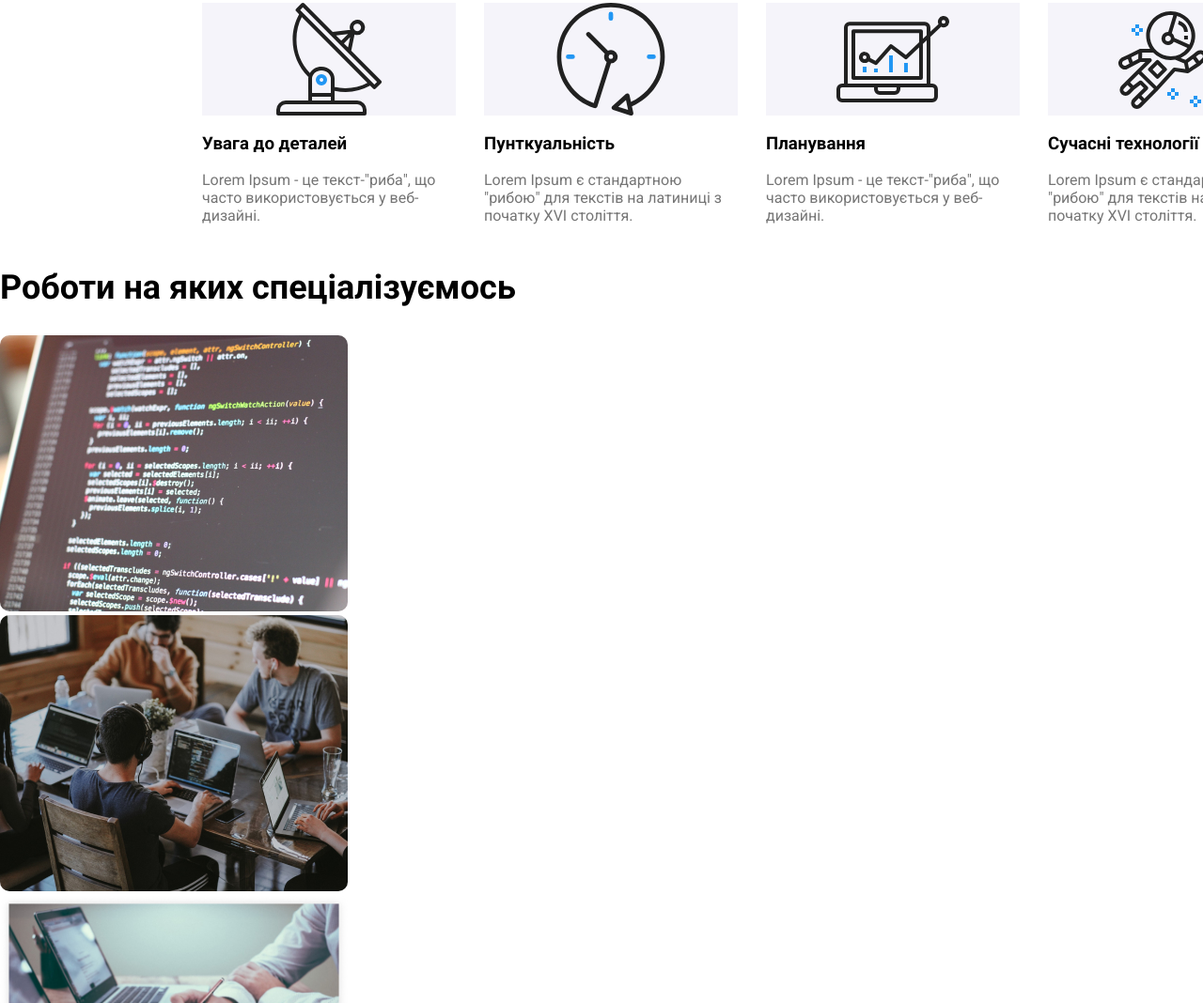
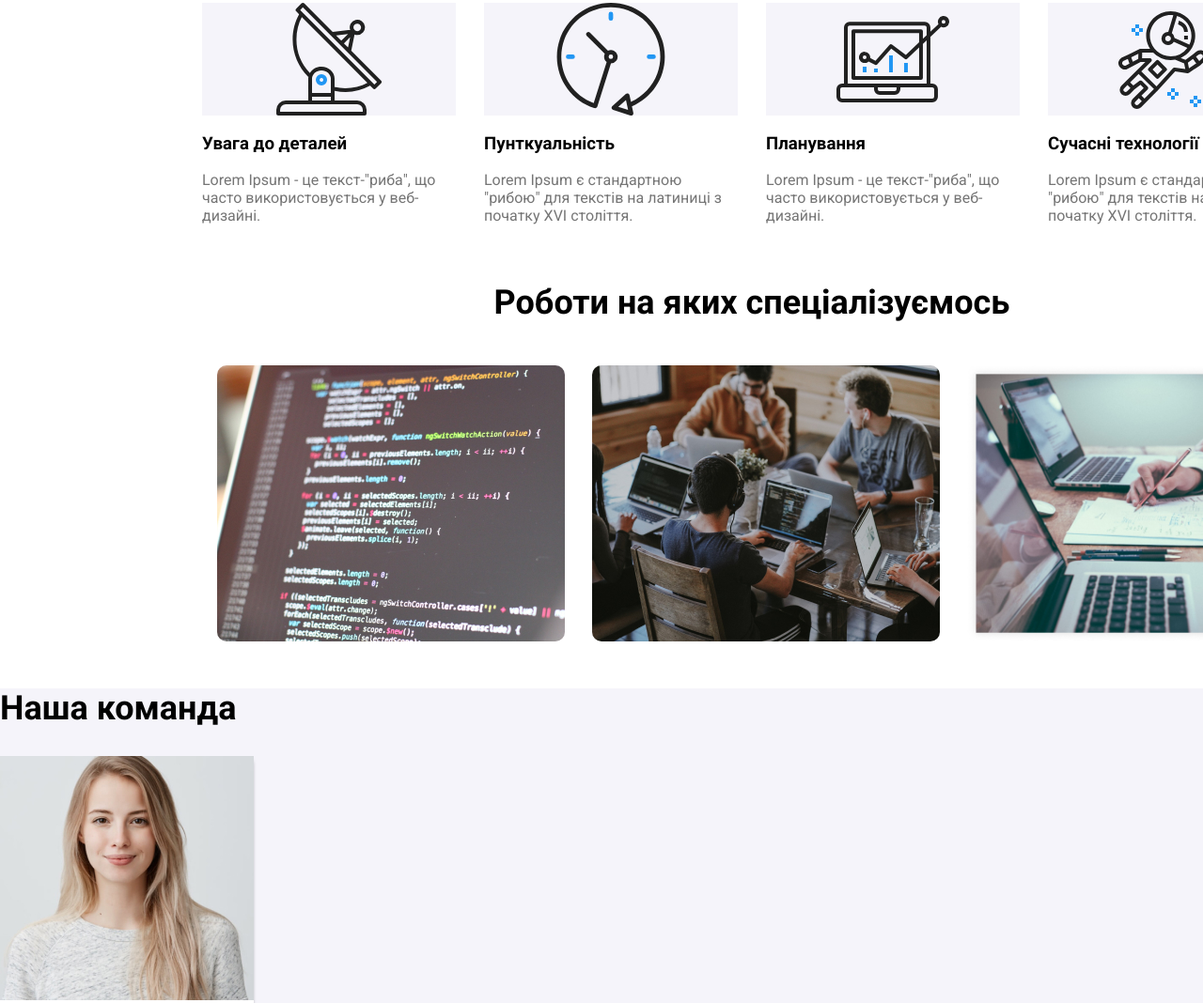
Before and after one commit to SolonetsMykhailo/wt-markup-03, a plain HTML site: page index.html in a window 1280 px wide. Shown: the part 721-1789 px from the top of the page at 94% size. Drawn offline with Linux system fonts and the light colour scheme.

Commit message:
work
end section about work

```diff
--- a/css/style.css
+++ b/css/style.css
@@ -116,9 +116,20 @@ header nav ul li:hover{
     color: var(--grey_text);
     width: 270px;
 }
+.work{
+    display: flex;
+    flex-direction: column;
+    align-items: center;
+}
 .work h2{
     font-size: 36px;
     font-weight: 700;
+}
+.work ul{
+    display: flex;
+}
+.work ul li{
+    margin-left: 29px;
 }
 .work ul li img{border-radius: 10px;}
 .team{background-color: #F5F4FA;}
```
